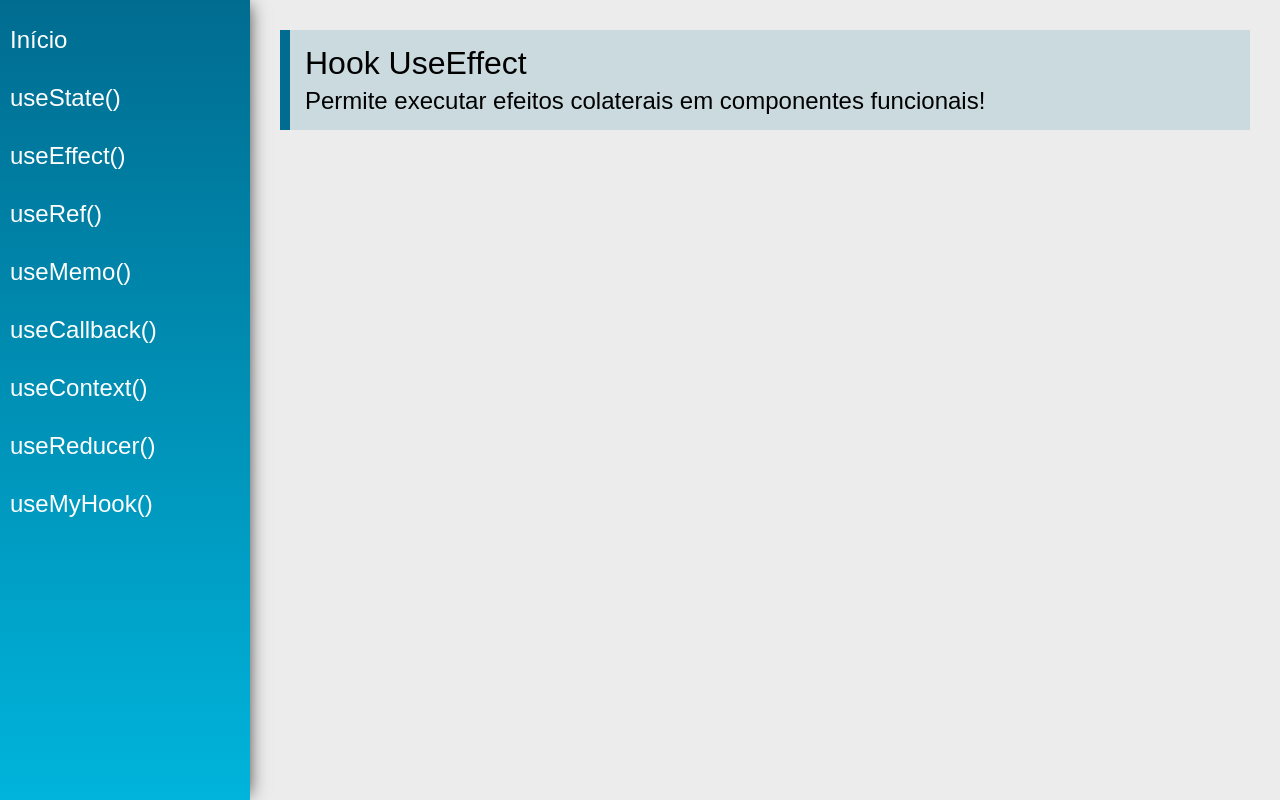
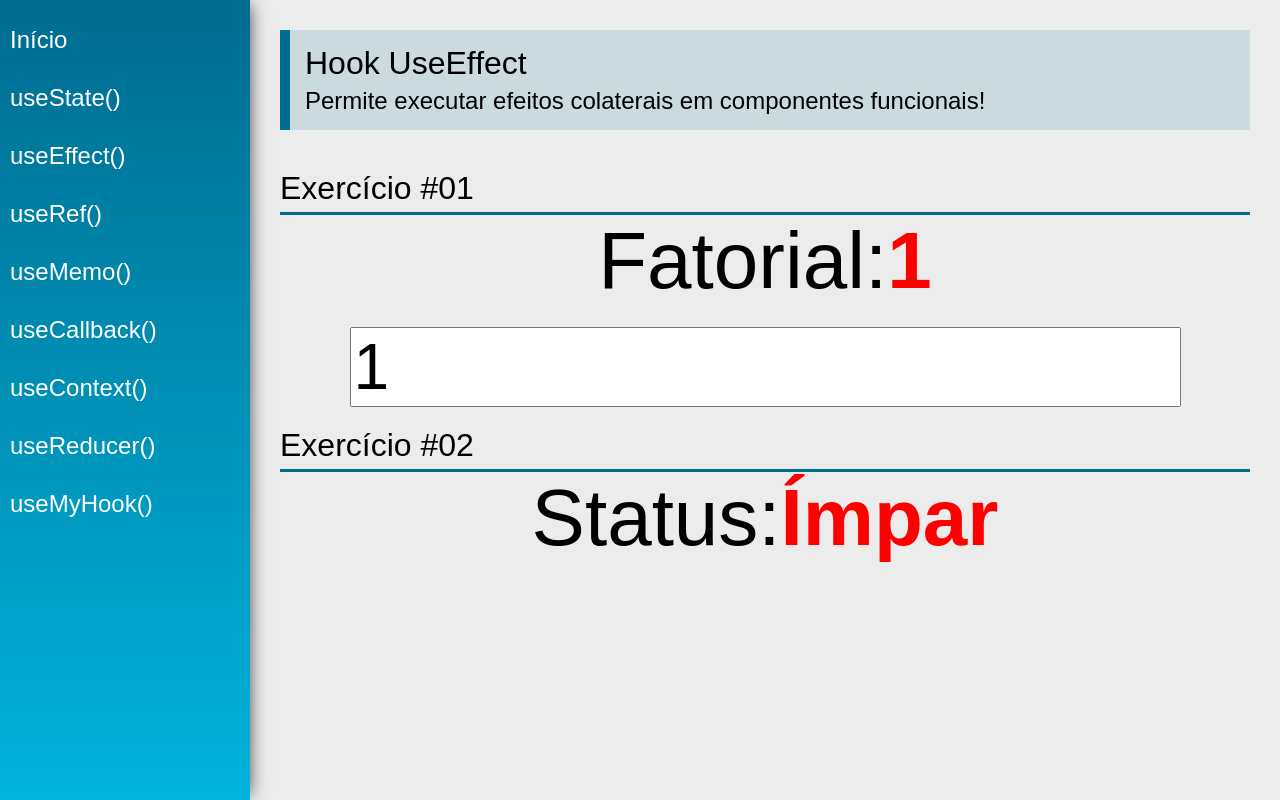
Before and after one commit to italopires/react_hooks, a React (Create React App) app: page /useEffect in a window 1280 px wide. Built offline with nearby package versions, Linux system fonts and the light colour scheme.

Commit message:
feat(useefect): using useEfect to avoid side effects during render components

```diff
--- a/src/views/examples/UseEffect.jsx
+++ b/src/views/examples/UseEffect.jsx
@@ -1,13 +1,67 @@
-import React from 'react'
+import React, { useState, useEffect } from 'react'
 import PageTitle from '../../components/layout/PageTitle'
+import SectionTitle from '../../components/layout/SectionTitle'
+
+function calcFatorial(num) {
+  if (num == "") {
+    return 'Digite um número!'
+  }
+  const n = parseInt(num)
+  if (n < 1) return -1
+  if (n === 1) return 1
+  return calcFatorial(n-1) * n
+}
+
+function calcParImpar(num) {
+  if (num === "") {
+    return 'Digite um número!'
+  }
+  const n = parseInt(num)
+  return n % 2 === 0 ? 'Par' : 'Ímpar'
+}
 
 const UseEffect = (props) => {
+  const [number, setNumber] = useState(1)
+  const [fatorial, setFatorial] = useState(1)
+  const [parImpar, setParImpar] = useState('')
+
+  useEffect(function() {
+    setFatorial(calcFatorial(number))
+  }, [number])
+
+  useEffect(function() {
+    if (fatorial > 1000000) {
+      document.title = 'Eita!!!'
+    }
+  }, [fatorial])
+
+  useEffect(function() {
+      setParImpar(calcParImpar(number))
+  }, [number])
+
   return (
     <div className="UseEffect">
       <PageTitle
         title="Hook UseEffect"
         subtitle="Permite executar efeitos colaterais em componentes funcionais!"
       />
+      <SectionTitle title="Exercício #01" />
+      <div className="center">
+        <div>
+          <span className="text">Fatorial:</span>
+          <span className="text red">{fatorial}</span>
+        </div>
+        <input type="number" className="input"
+          value={number} onChange={e => setNumber(e.target.value)} />
+      </div>
+
+      <SectionTitle title="Exercício #02" />
+      <div className="center">
+        <div>
+          <span className="text">Status:</span>
+          <span className='text red'>{parImpar}</span>
+        </div>
+      </div>
     </div>
   )
 }
```
Lines whose indentation alone changed are shown as unchanged.
